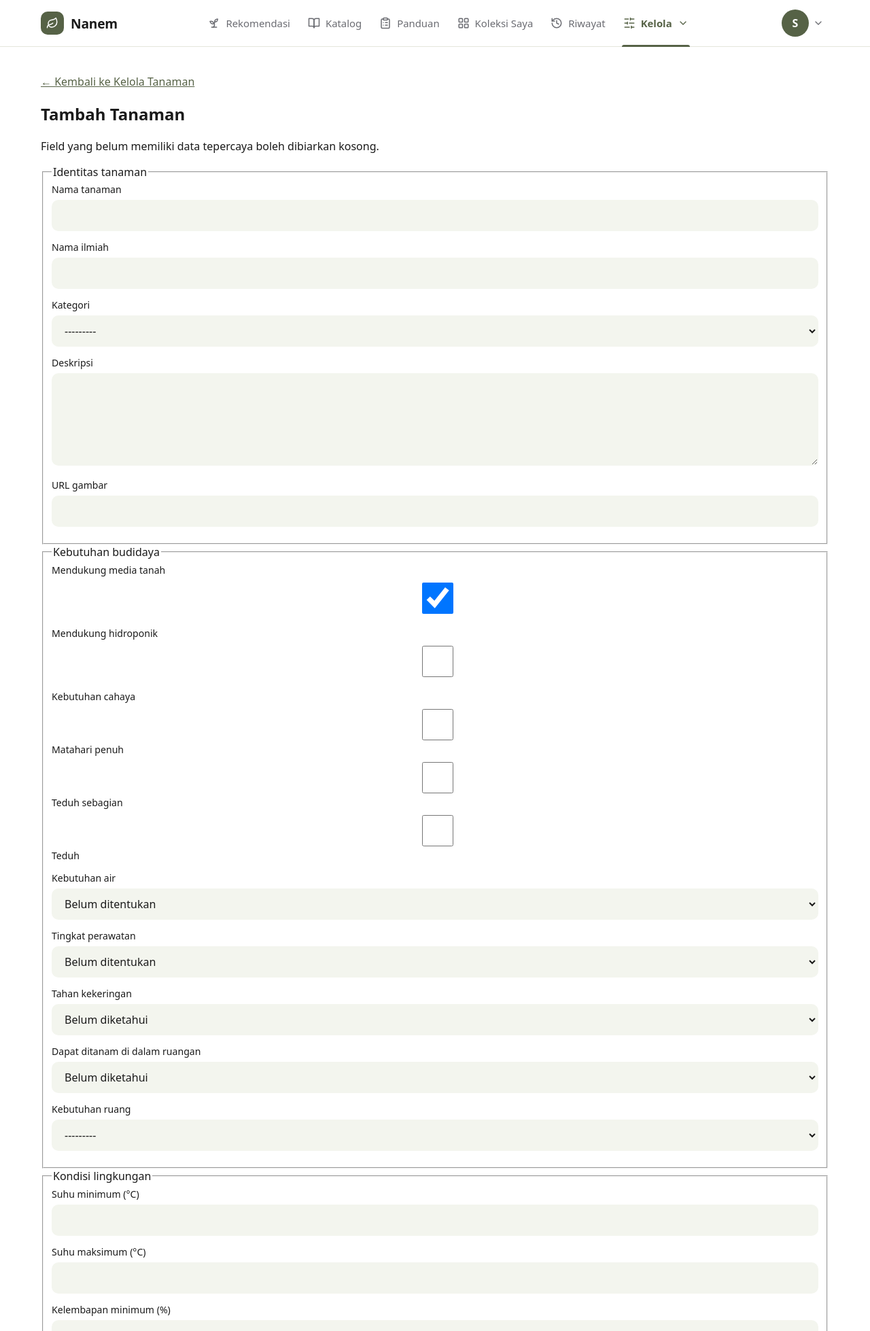
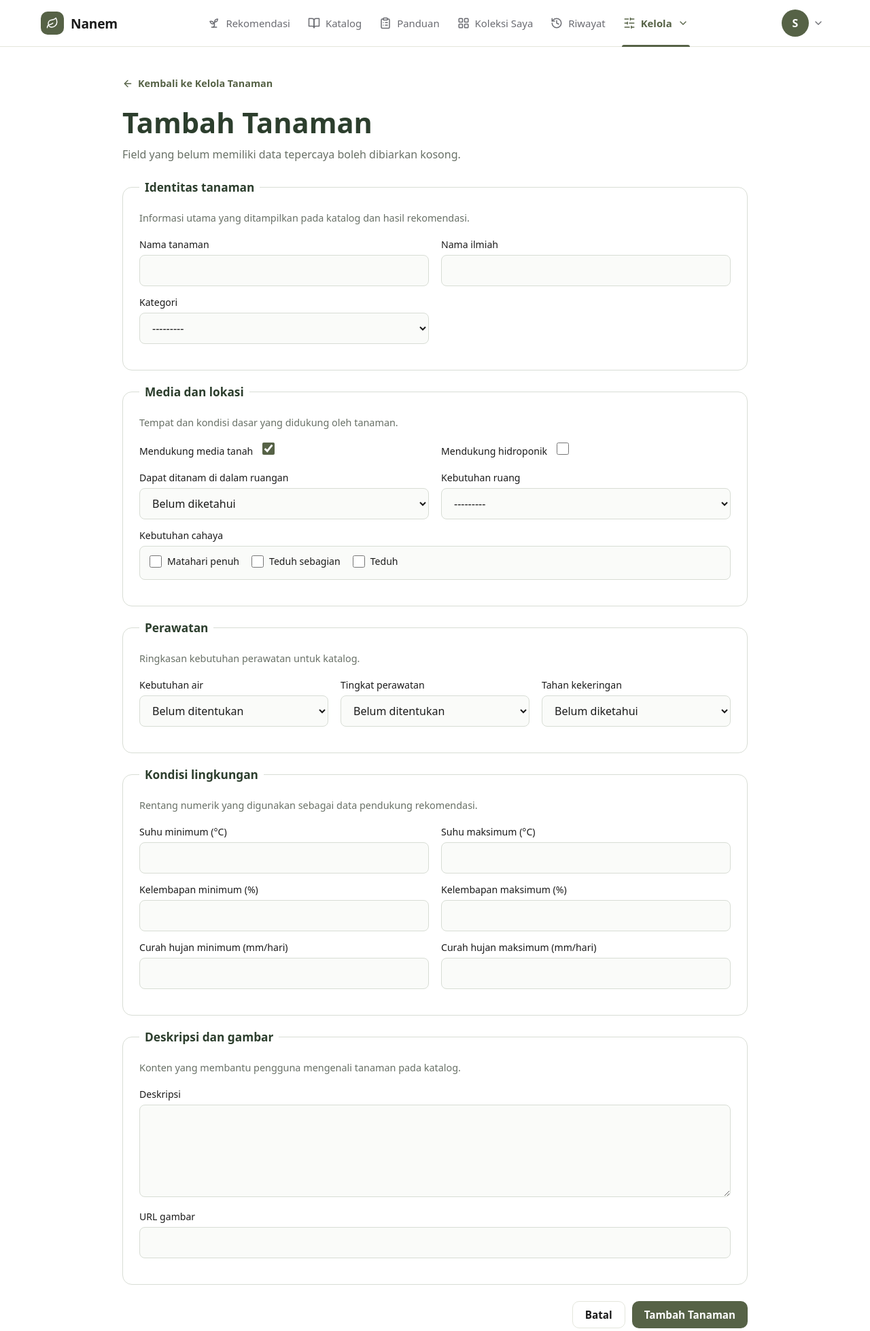
Before and after one commit to PBP-C13-25/NANEM, a Django app: page /catalog/manage/add/ in a window 1280 px wide. Shown: the top 1958 px of the page at 68% size. Run offline with Django 5.2, Linux system fonts and the light colour scheme; the visitor is signed in with stand-in values (Sample User, id 1).

Commit message:
style(plants): polish plant form and deletion flow

```diff
--- a/static/css/pages/plant_manage.css
+++ b/static/css/pages/plant_manage.css
@@ -263,3 +263,196 @@
     flex-wrap: wrap;
   }
 }
+
+.plant-admin-form {
+  max-width: 920px;
+  margin: 0 auto;
+  padding: 20px 0 44px;
+}
+
+.plant-admin-form > header {
+  margin-bottom: 26px;
+}
+
+.plant-admin-form__back {
+  display: inline-flex;
+  align-items: center;
+  gap: 7px;
+  margin-bottom: 20px;
+  color: var(--color-primary);
+  font-size: 0.9rem;
+  font-weight: 600;
+  text-decoration: none;
+}
+
+.plant-admin-form h1 {
+  margin: 0;
+  color: var(--plant-admin-ink);
+  font-size: clamp(2rem, 5vw, 2.6rem);
+}
+
+.plant-admin-form > header p {
+  margin: 8px 0 0;
+  color: var(--plant-admin-muted);
+}
+
+.plant-admin-form__section {
+  margin: 0 0 20px;
+  padding: 24px;
+  border: 1px solid var(--plant-admin-border);
+  border-radius: 14px;
+  background: var(--plant-admin-surface);
+}
+
+.plant-admin-form__section legend {
+  padding: 0 8px;
+  color: var(--plant-admin-ink);
+  font-size: 1.08rem;
+  font-weight: 700;
+}
+
+.plant-admin-form__section > p {
+  margin: 0 0 20px;
+  color: var(--plant-admin-muted);
+  font-size: 0.9rem;
+}
+
+.plant-admin-form__grid {
+  display: grid;
+  gap: 0 18px;
+}
+
+.plant-admin-form__grid--two {
+  grid-template-columns: repeat(2, minmax(0, 1fr));
+}
+
+.plant-admin-form__grid--three {
+  grid-template-columns: repeat(3, minmax(0, 1fr));
+}
+
+.plant-admin-form__wide {
+  grid-column: 1 / -1;
+}
+
+.plant-admin-form .form-group input,
+.plant-admin-form .form-group select,
+.plant-admin-form .form-group textarea {
+  border: 1px solid var(--plant-admin-border);
+  border-radius: 8px;
+  background: #fafbf9;
+}
+
+.plant-admin-form .form-group input[type="checkbox"] {
+  width: 18px;
+  height: 18px;
+  margin: 0 8px 0 0;
+  accent-color: var(--color-primary);
+}
+
+.plant-admin-form .form-group > input[type="checkbox"] {
+  width: 18px;
+}
+
+.plant-admin-form .form-group:has(> input[type="checkbox"]) > label {
+  display: inline-block;
+  margin-right: 10px;
+}
+
+.plant-admin-form #id_sunlight {
+  display: flex;
+  flex-wrap: wrap;
+  gap: 10px 18px;
+  padding: 12px 14px;
+  border: 1px solid var(--plant-admin-border);
+  border-radius: 8px;
+  background: #fafbf9;
+}
+
+.plant-admin-form #id_sunlight label {
+  display: inline-flex;
+  align-items: center;
+  margin: 0;
+  font-weight: 500;
+}
+
+.plant-admin-form .field-error {
+  margin: 6px 0 0;
+}
+
+.plant-admin-form__actions {
+  display: flex;
+  justify-content: flex-end;
+  gap: 10px;
+  padding-top: 4px;
+}
+
+.plant-admin-delete {
+  max-width: 560px;
+  margin: 56px auto;
+  padding: 36px;
+  border: 1px solid var(--plant-admin-border);
+  border-radius: 16px;
+  background: var(--plant-admin-surface);
+  text-align: center;
+  box-shadow: 0 12px 34px rgba(35, 49, 36, 0.08);
+}
+
+.plant-admin-delete__icon {
+  display: grid;
+  width: 60px;
+  height: 60px;
+  margin: 0 auto 18px;
+  place-items: center;
+  border-radius: 50%;
+  background: #fbe6e3;
+  color: var(--color-danger);
+}
+
+.plant-admin-delete h1 {
+  margin: 0 0 10px;
+  color: var(--plant-admin-ink);
+  font-size: 1.8rem;
+}
+
+.plant-admin-delete > p {
+  margin: 0;
+  color: var(--plant-admin-muted);
+}
+
+.plant-admin-delete__warning {
+  margin: 22px 0;
+  padding: 14px;
+  border-radius: 10px;
+  background: #fff5f3;
+  color: #7d2d22;
+  font-size: 0.9rem;
+  line-height: 1.5;
+}
+
+.plant-admin-delete form {
+  display: flex;
+  justify-content: center;
+  gap: 10px;
+}
+
+@media (max-width: 700px) {
+  .plant-admin-form__grid--two,
+  .plant-admin-form__grid--three {
+    grid-template-columns: 1fr;
+  }
+
+  .plant-admin-form__section,
+  .plant-admin-delete {
+    padding: 20px;
+  }
+
+  .plant-admin-form__actions,
+  .plant-admin-delete form {
+    flex-direction: column-reverse;
+  }
+
+  .plant-admin-form__actions .btn,
+  .plant-admin-delete .btn {
+    width: 100%;
+  }
+}
--- a/templates/plants/_form_field.html
+++ b/templates/plants/_form_field.html
@@ -2,9 +2,9 @@
     <label for="{{ field.id_for_label }}">{{ field.label }}</label>
     {{ field }}
     {% if field.help_text %}
-        <small>{{ field.help_text }}</small>
+        <small class="field-hint">{{ field.help_text }}</small>
     {% endif %}
     {% for error in field.errors %}
-        <p class="form-errors">{{ error }}</p>
+        <p class="field-error">{{ error }}</p>
     {% endfor %}
 </div>
--- a/templates/plants/plant_form.html
+++ b/templates/plants/plant_form.html
@@ -1,11 +1,16 @@
 {% extends "base.html" %}
+{% load static %}
 
 {% block title %}{% if object %}Edit {{ object.name }}{% else %}Tambah Tanaman{% endif %} - NANEM{% endblock %}
+
+{% block extra_css %}
+<link rel="stylesheet" href="{% static 'css/pages/plant_manage.css' %}">
+{% endblock %}
 
 {% block content %}
 <section class="plant-admin-form" aria-labelledby="plant-form-title">
     <header>
-        <p><a href="{% url 'plants:manage' %}">← Kembali ke Kelola Tanaman</a></p>
+        <a class="plant-admin-form__back" href="{% url 'plants:manage' %}">{% include "components/icon.html" with name="arrow-left" size=16 %}Kembali ke Kelola Tanaman</a>
         <h1 id="plant-form-title">
             {% if object %}Edit {{ object.name }}{% else %}Tambah Tanaman{% endif %}
         </h1>
@@ -19,35 +24,58 @@
             <div class="form-errors">{{ form.non_field_errors }}</div>
         {% endif %}
 
-        <fieldset>
+        <fieldset class="plant-admin-form__section">
             <legend>Identitas tanaman</legend>
+            <p>Informasi utama yang ditampilkan pada katalog dan hasil rekomendasi.</p>
+            <div class="plant-admin-form__grid plant-admin-form__grid--two">
                 {% include "plants/_form_field.html" with field=form.name %}
                 {% include "plants/_form_field.html" with field=form.scientific_name %}
                 {% include "plants/_form_field.html" with field=form.category %}
-            {% include "plants/_form_field.html" with field=form.description %}
-            {% include "plants/_form_field.html" with field=form.image_url %}
+            </div>
         </fieldset>
 
-        <fieldset>
-            <legend>Kebutuhan budidaya</legend>
+        <fieldset class="plant-admin-form__section">
+            <legend>Media dan lokasi</legend>
+            <p>Tempat dan kondisi dasar yang didukung oleh tanaman.</p>
+            <div class="plant-admin-form__grid plant-admin-form__grid--two">
                 {% include "plants/_form_field.html" with field=form.supports_soil %}
                 {% include "plants/_form_field.html" with field=form.supports_hydroponic %}
+                {% include "plants/_form_field.html" with field=form.indoor %}
+                {% include "plants/_form_field.html" with field=form.space_needed %}
+                <div class="plant-admin-form__wide">
                     {% include "plants/_form_field.html" with field=form.sunlight %}
+                </div>
+            </div>
+        </fieldset>
+
+        <fieldset class="plant-admin-form__section">
+            <legend>Perawatan</legend>
+            <p>Ringkasan kebutuhan perawatan untuk katalog.</p>
+            <div class="plant-admin-form__grid plant-admin-form__grid--three">
                 {% include "plants/_form_field.html" with field=form.watering %}
                 {% include "plants/_form_field.html" with field=form.care_level %}
                 {% include "plants/_form_field.html" with field=form.drought_tolerant %}
-            {% include "plants/_form_field.html" with field=form.indoor %}
-            {% include "plants/_form_field.html" with field=form.space_needed %}
+            </div>
         </fieldset>
 
-        <fieldset>
+        <fieldset class="plant-admin-form__section">
             <legend>Kondisi lingkungan</legend>
+            <p>Rentang numerik yang digunakan sebagai data pendukung rekomendasi.</p>
+            <div class="plant-admin-form__grid plant-admin-form__grid--two">
                 {% include "plants/_form_field.html" with field=form.temp_min %}
                 {% include "plants/_form_field.html" with field=form.temp_max %}
                 {% include "plants/_form_field.html" with field=form.humidity_min %}
                 {% include "plants/_form_field.html" with field=form.humidity_max %}
                 {% include "plants/_form_field.html" with field=form.rainfall_min %}
                 {% include "plants/_form_field.html" with field=form.rainfall_max %}
+            </div>
+        </fieldset>
+
+        <fieldset class="plant-admin-form__section">
+            <legend>Deskripsi dan gambar</legend>
+            <p>Konten yang membantu pengguna mengenali tanaman pada katalog.</p>
+            {% include "plants/_form_field.html" with field=form.description %}
+            {% include "plants/_form_field.html" with field=form.image_url %}
         </fieldset>
 
         <div class="plant-admin-form__actions">
```
Also changed, not shown: apps/plants/tests.py (+23 -0 lines), templates/plants/plant_confirm_delete.html (+12 -2 lines). Lines whose indentation alone changed are shown as unchanged.
